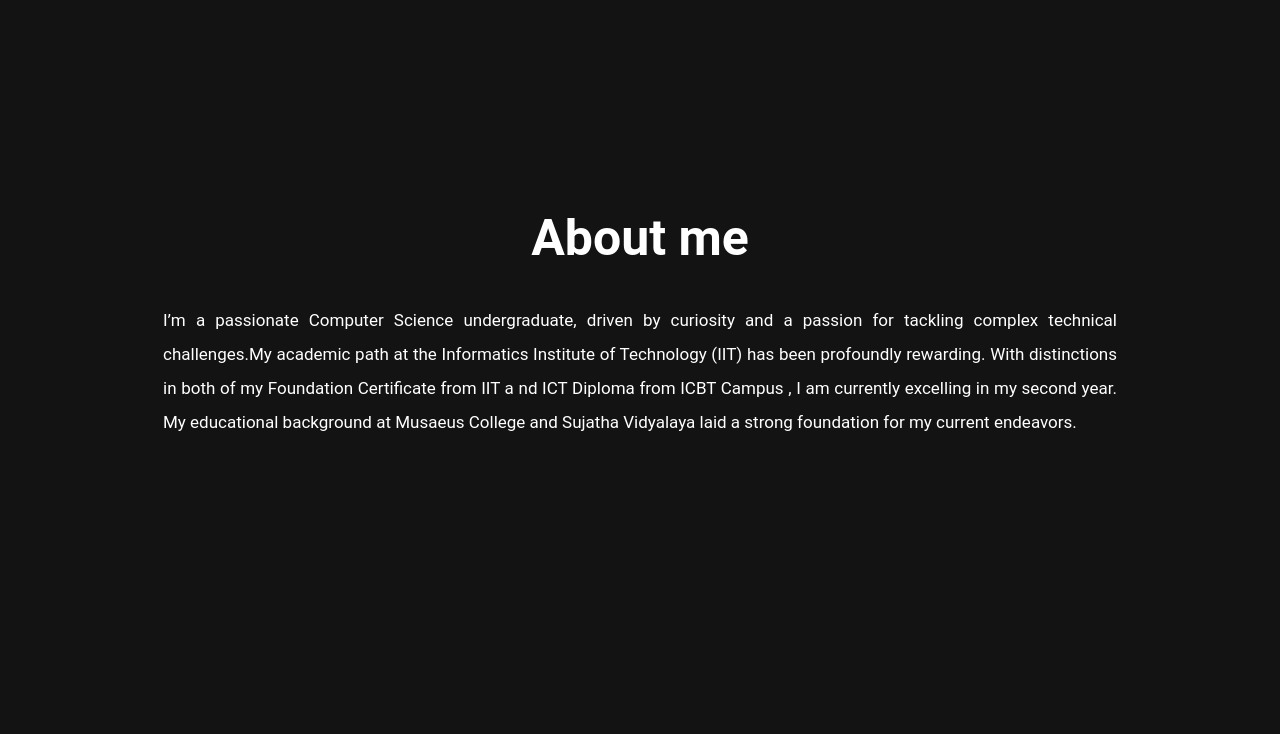
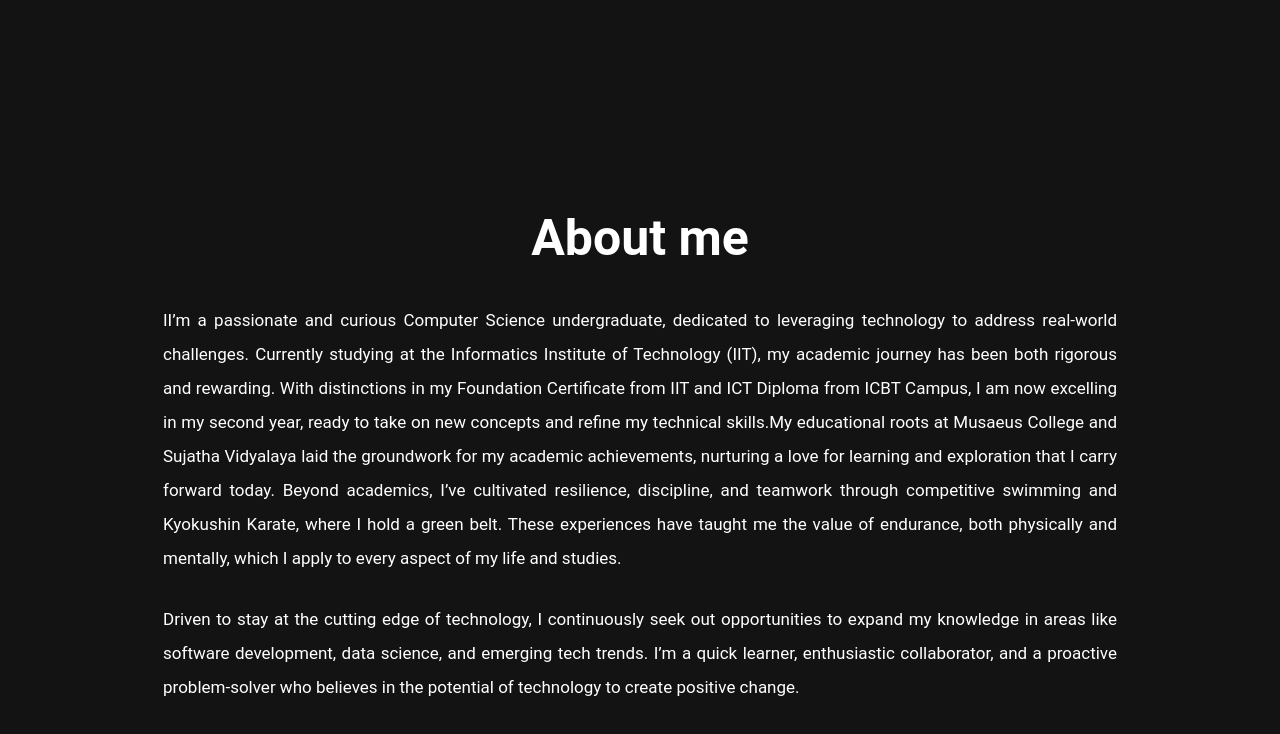
Before and after one commit to Sanduni04/s_portfolio, a plain HTML site: page index.html in a window 1280 px wide. Shown: the part 643-1377 px from the top of the page. Before the commit the page ends 1292 px from the top, so only its background shows below. Drawn offline with Linux system fonts and the light colour scheme.

Commit message:
made changes in the about page

```diff
--- a/index.html
+++ b/index.html
@@ -73,10 +73,18 @@
         <h1>About me</h1>
         <div class="row">
             <div class="abt-description">
-                <p>I’m a passionate Computer Science undergraduate, driven by curiosity and a passion for tackling complex technical challenges.My academic path
-                    at the Informatics Institute of Technology (IIT) has been profoundly rewarding. With distinctions in both of my Foundation Certificate from IIT a
-                    nd ICT Diploma from ICBT Campus , I am currently excelling in my second year. My educational background at Musaeus College and Sujatha Vidyalaya laid a strong foundation for my current endeavors.
-                </p>
+                <p>II’m a passionate and curious Computer Science undergraduate, dedicated to leveraging technology to address real-world challenges.
+                     Currently studying at the Informatics Institute of Technology (IIT), my academic journey has been both rigorous and rewarding.
+                     With distinctions in my Foundation Certificate from
+                    IIT and ICT Diploma from ICBT Campus, I am now excelling in my second year, ready to take on new concepts and refine my
+                     technical skills.My educational roots at Musaeus College and Sujatha Vidyalaya laid the groundwork for my academic achievements,
+                      nurturing a love for learning and exploration that I carry forward today. Beyond academics, I’ve cultivated resilience, discipline,
+                       and teamwork through competitive swimming and Kyokushin Karate, where I hold a green belt. These experiences
+                     have taught me the value of endurance, both physically and mentally, which I apply to every aspect of my life and studies.</p>
+                    <br>
+                    <p>Driven to stay at the cutting edge of technology, I continuously seek out opportunities to expand my knowledge in areas like
+                        software development, data science, and emerging tech trends. I’m a quick learner,
+                        enthusiastic collaborator, and a proactive problem-solver who believes in the potential of technology to create positive change.</p>
 
             </div>
 
```
